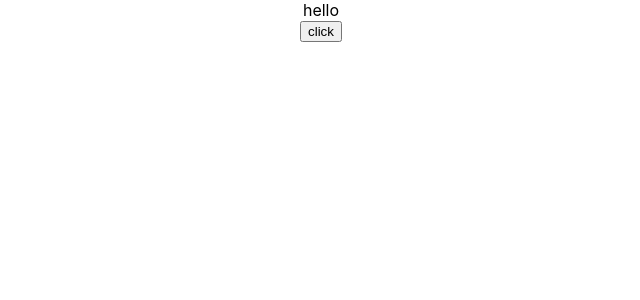
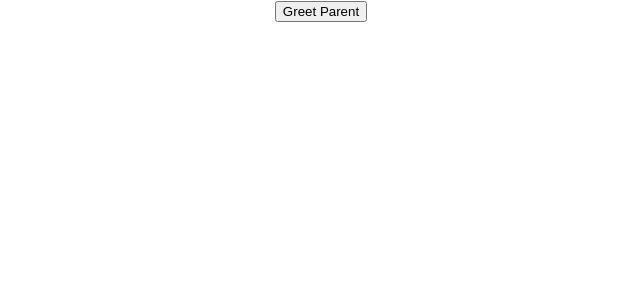
Before and after one commit to eduardoadf21/react-tutorial, a React (Create React App) app in the folder hello-world/: page / in a window 1280 px wide. Shown: the top 300 px of the page, without its empty margins (319-959 px from the left). Built offline with nearby package versions, Linux system fonts and the light colour scheme.

Commit message:
methods as props, child and parent components

```diff
--- a/hello-world/src/App.js
+++ b/hello-world/src/App.js
@@ -1,13 +1,11 @@
 import React from 'react'
 import './App.css'
-import EventBind from './components/EventBind';
+import ParentComponent from './components/ParentComponent';
 
 function App() {
   return (
     <div className="App">
-
-      <EventBind></EventBind>
-
+        <ParentComponent></ParentComponent>
     </div>
   );
 }
--- /dev/null
+++ b/hello-world/src/components/ChildComponent.js
@@ -0,0 +1,13 @@
+import React from "react"
+
+function ChildComponent (props) {
+
+    return(
+        <div>
+            <button onClick={() => props.greetHandler('child')}> Greet Parent </button>
+        </div>
+    )
+
+}
+
+export default ChildComponent
--- /dev/null
+++ b/hello-world/src/components/ParentComponent.js
@@ -0,0 +1,30 @@
+import React, { Component } from 'react'
+import ChildComponent from './ChildComponent'
+
+class ParentComponent extends Component {
+
+    constructor(){
+        super()
+        this.state = {
+            parentName: 'parent'
+        }
+
+        this.greetParent = this.greetParent.bind(this)
+    }
+
+    greetParent(childName){
+        alert(`hello ${this.state.parentName} from ${childName}`)
+    }
+
+    render(){
+        return(
+            <div>
+                <ChildComponent greetHandler={this.greetParent}></ChildComponent>
+            </div>
+        )
+
+    }
+
+}
+
+export default ParentComponent
```
